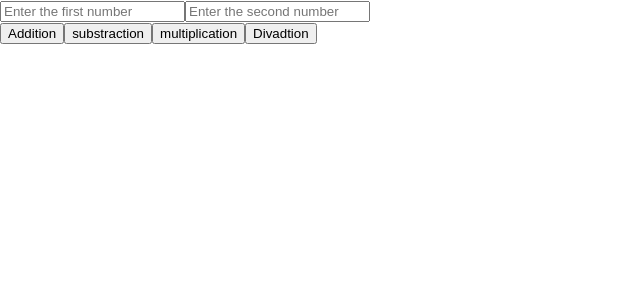
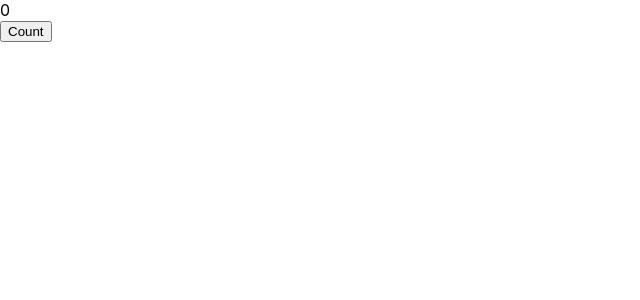
Before and after one commit to ShardulPawar05/second-project, a React (Create React App) app: page / in a window 1280 px wide. Shown: the top 300 px of the page, without its empty margins (0-640 px from the left). Built offline with nearby package versions, Linux system fonts and the light colour scheme.

Commit message:
program of icreasing intial value 0 with 1

```diff
--- a/src/App.js
+++ b/src/App.js
@@ -3,95 +3,39 @@ import { useState } from 'react';
 import './App.css';
 
 function App() {
-const [num1,setnum1]=useState();
-const [num2,setnum2]=useState();
+const [num1,setnum1]=useState(0);
 
 // these variable use to store value of calculation
-const[totaladd,settotaladd]=useState();
-const[totalsub,settotalsub]=useState();
-const[totalmul,settotalmul]=useState();
-const[totaldiv,settotaldiv]=useState();
 
 
 // const[showcalculation,setcalculation]=useState();
 // const[Show, show]=useState();
 
+// function handlenum1(event){
+//   setnum1(parseInt(event.target.value))
 
-function handlenum1(event){
-  setnum1(parseInt(event.target.value))
-}
-function handlenum2(event){
-  setnum2(parseInt(event.target.value))
-}
-function onADD(){
+function onclickcount(){
 
-  settotaladd((num1)+(num2));
-  settotaldiv(undefined);
-  settotalmul(undefined);
-  settotalsub(undefined)
-}
-function onclickSub(){
 
-  settotalsub((num1)-(num2));
-    settotaladd(undefined);
-  settotaldiv(undefined);
-  settotalmul(undefined);
-  // settotalsub("")
-}
-function onClickMul(){
-  settotalmul((num1)*(num2));
-    settotaladd(undefined);
-  settotaldiv(undefined);
-  // settotalmul("");
-  settotalsub(undefined)
-}
-function onClickDiv(){
-  settotaldiv((num1)/(num2));
-    settotaladd(undefined);
-  // settotaldiv("");
-  settotalmul(undefined);
-  settotalsub(undefined);
+  setnum1(num1+1)
+
+  // setnum1(num1==0)
+  }
+
 
 
 
   // setshowblock(true)
 
 
-}
+
 
 
 
   return (
     <div>
-      <input type='number' name='num1' value={num1} onChange={handlenum1} placeholder='Enter the first number'></input>
-      <input type='number' name='num2' value={num2} onChange={handlenum2}    placeholder='Enter the second number'></input>
-
-      <br/> <button onClick={onADD}>Addition</button>
-
-      <button onClick={onclickSub}>substraction</button>
-
-      <button onClick={onClickMul }  >multiplication</button>
-
-      <button onClick={onClickDiv}>Divadtion</button>
-
-    {totaladd !==undefined && <h1>addition of {num1} and {num2} is  { totaladd}</h1>}
-    {totalsub !==undefined &&<h1> substraction of {num1} and {num2} is {totalsub}</h1>}
-     {totalmul !==undefined&& <h1> multiplication of {num1} and {num2} is {totalmul}</h1>}
-     {totaldiv !==undefined && <h1> divdation of {num1} and {num2} is {totaldiv}</h1>}
-
-
-
-
-
-
-
-
-
-
-
-
-
-
+      <div>{num1}</div>
+      <button onClick={onclickcount}>Count</button>
 
 
 
@@ -112,7 +56,7 @@ function onClickDiv(){
 
 
     </div>
-  );
-}
+  );}
+
 
 export default App;
```
